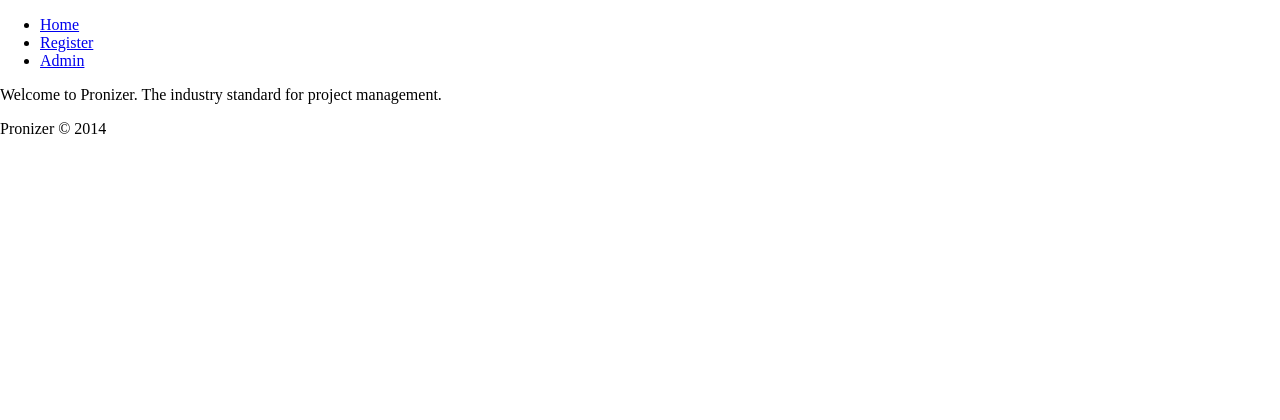
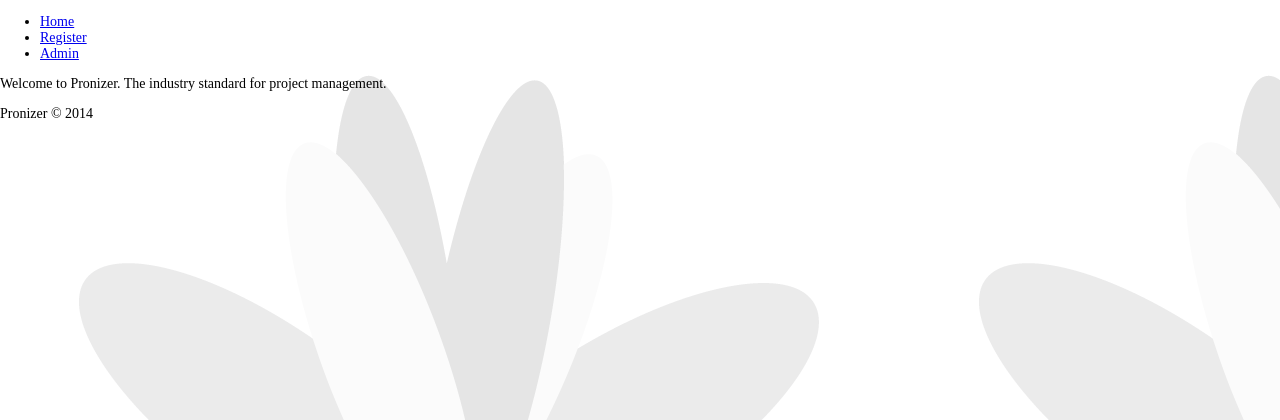
Before and after one commit to Mirajo/PWA-2, a PHP site: page / in a window 1280 px wide. Shown: the top 420 px of the page. Run offline with PHP 8.4, Linux system fonts and the light colour scheme; some libraries are stand-ins or nearby versions.

Commit message:
background image added
background image added

```diff
--- a/WK1/Johnson_Miranda_PWA2/css/style.css
+++ b/WK1/Johnson_Miranda_PWA2/css/style.css
@@ -5,8 +5,9 @@
 */
 
 body{
+	background-image:url(images/pronizer-bg.png);
 	background-color:D5D6D8;
-	font-size: 14px
+	font-size: 14px;
 	height: auto;
 	margin-left:auto;
 	margin-right: auto;
```
